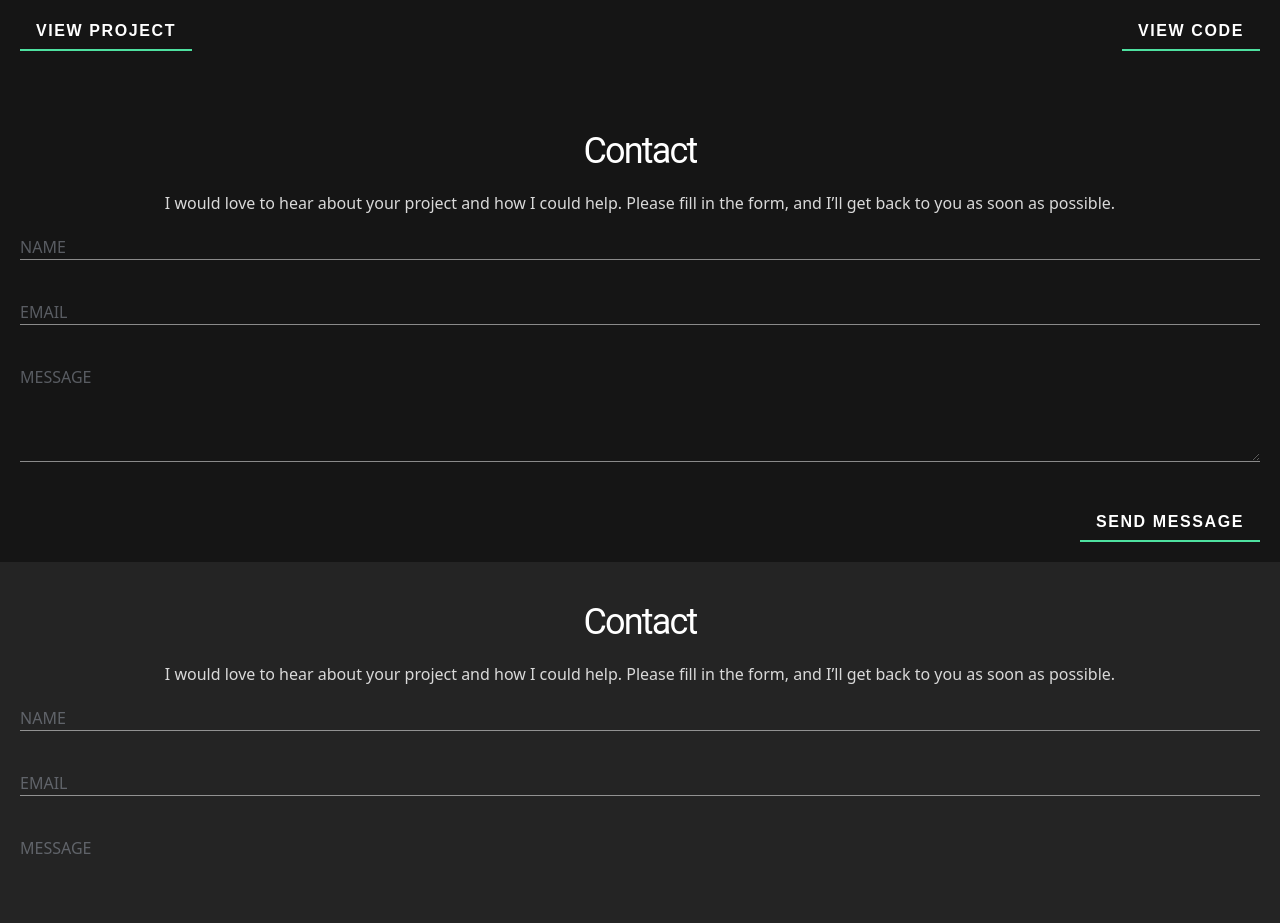
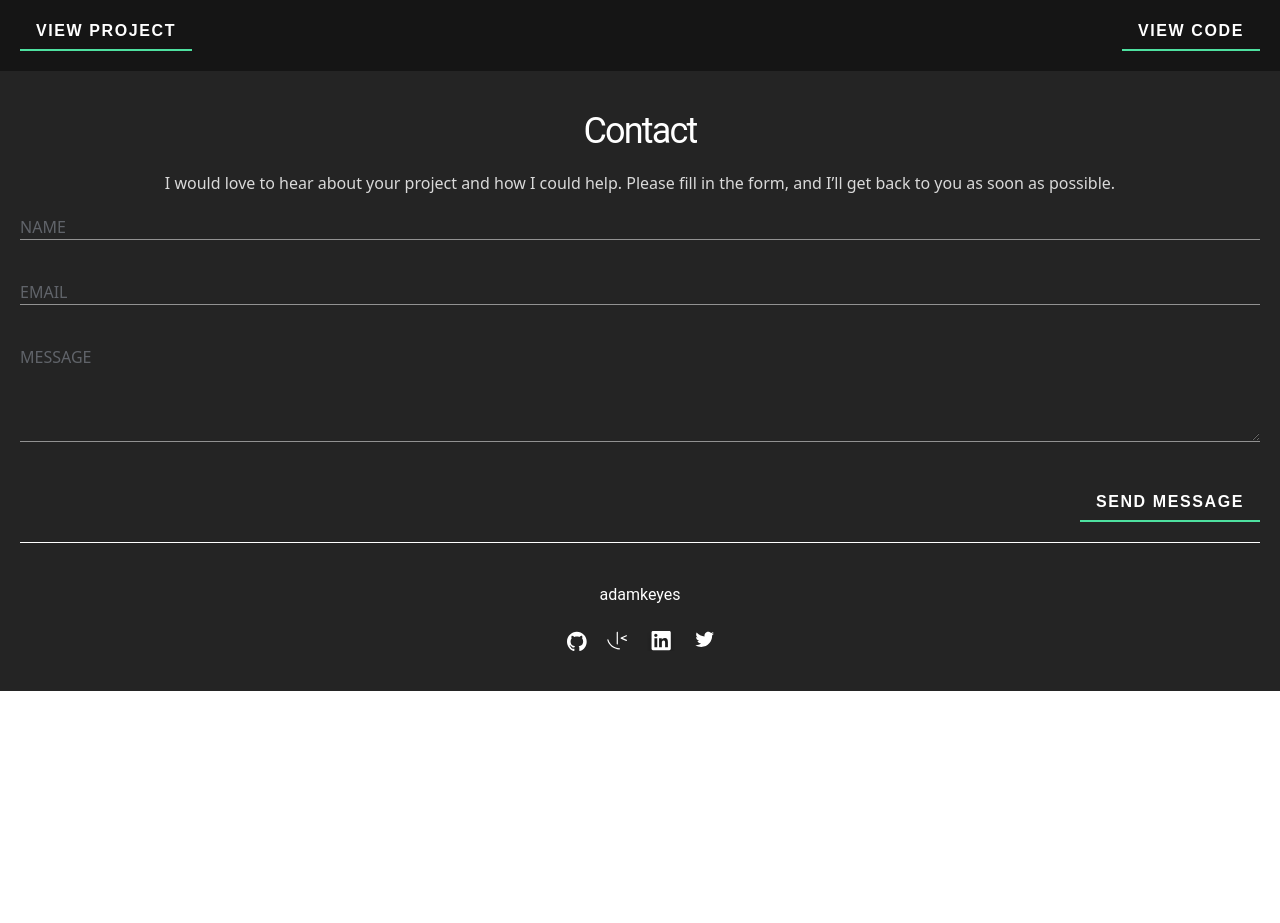
Before and after one commit to royeradames/angular-single-page-developer-portfolio, an Angular app: page / in a window 1280 px wide. Shown: the part 7860-8783 px from the top of the page. After the commit the page ends 8551 px from the top, so only its background shows below. Built offline with nearby package versions, Linux system fonts and the light colour scheme.

Commit message:
add missing ids, and remove contacts from main

```diff
--- a/src/app/header/header.component.html
+++ b/src/app/header/header.component.html
@@ -1,3 +1,3 @@
-<header>
+<header id="header">
   <app-social-links></app-social-links>
 </header>
--- a/src/app/main/contact/contact.component.html
+++ b/src/app/main/contact/contact.component.html
@@ -1,4 +1,4 @@
-<section id="projects" class="grid gap-5">
+<section id="contact" class="grid gap-5">
     <h1 class="font-normal font-bold text-4xl leading-40 text-center tracking-tighter">Contact</h1>
     <p class="font-normal font-medium text-base leading-26 text-center">I would love to hear about your project and how I could help. Please fill in the form, and I’ll get back to you
       as
--- a/src/app/main/main.component.html
+++ b/src/app/main/main.component.html
@@ -2,5 +2,4 @@
   <app-about></app-about>
   <app-skills></app-skills>
   <app-projects></app-projects>
-  <app-contact></app-contact>
 </main>
--- a/src/app/main/skills/skills.component.html
+++ b/src/app/main/skills/skills.component.html
@@ -1,4 +1,4 @@
-<section class="grid border-t border-b border-solid border-custom-white py-10 gap-5">
+<section id="skills" class="grid border-t border-b border-solid border-custom-white py-10 gap-5">
   <section  *ngFor="let item of skills">
     <h1 class="font-normal font-bold text-2xl md:text-4xl leading-40 text-center tracking-tighter">{{item.name}}</h1>
     <p class="font-normal font-medium text-base leading-26 text-center">{{item.text}}</p>
```
